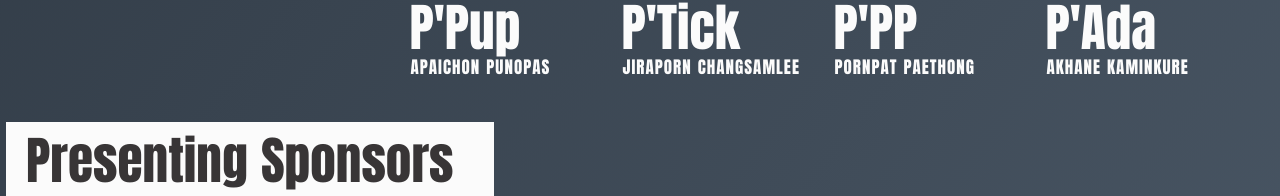
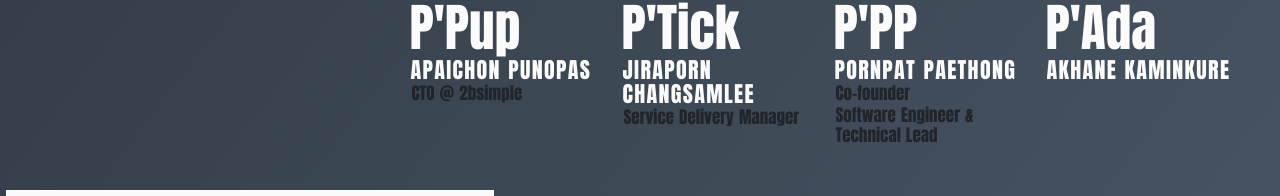
Before and after one commit to AdaBrain/JobsCodeFair, a Nuxt app: page / in a window 1280 px wide. Shown: the part 1227-1423 px from the top of the page. Built offline with nearby package versions, Linux system fonts and the light colour scheme.

Commit message:
add job title speaker

```diff
--- a/assets/sass/main.scss
+++ b/assets/sass/main.scss
@@ -14,7 +14,7 @@ $color-blue: #3bbbcd;
 body {
   font-family: "Anton Regular";
   background-color: $color-dark;
-  background: linear-gradient(to bottom right, $color-dark-1, $color-dark-2)
+  background: linear-gradient(to bottom right, $color-dark-1, $color-dark-2);
 }
 
 #container {
@@ -137,12 +137,20 @@ body {
         color: $color-white;
         width: 90%;
         margin: 10px 0 0 -1px;
-        font-size: 17px;
-        line-height: 20px;
+        font-size: 22px;
+        line-height: 24px;
         letter-spacing: 0.06em;
         // font-weight: 600;
         font-style: normal;
         text-transform: uppercase;
+      }
+
+      h3,
+      #home_intro h3,
+      #footer h3 {
+        font-size: 17px;
+        line-height: 20px;
+        margin: 2px 0 0 0;
       }
     }
   }
--- a/pages/index.vue
+++ b/pages/index.vue
@@ -21,21 +21,26 @@
         <img src="~/assets/images/p_pup.png" alt class="image-background" />
         <h1>P'Pup</h1>
         <h2>Apaichon Punopas</h2>
+        <h3>CTO @ 2bsimple</h3>
       </div>
       <div class="module">
         <img src="~/assets/images/p_tik.png" alt class="image-background" />
         <h1>P'Tick</h1>
         <h2>Jiraporn Changsamlee</h2>
+        <h3>Service Delivery Manager</h3>
       </div>
       <div class="module">
         <img src="~/assets/images/p_pp.png" alt class="image-background" />
         <h1>P'PP</h1>
         <h2>Pornpat Paethong</h2>
+        <h3>Co-founder</h3>
+        <h3>Software Engineer & Technical Lead</h3>
       </div>
       <div class="module">
         <img src="~/assets/images/p_ada.png" alt class="image-background" />
         <h1>P'Ada</h1>
         <h2>Akhane Kaminkure</h2>
+        <h3></h3>
       </div>
     </div>
     <div id="sponsors_home">
```
